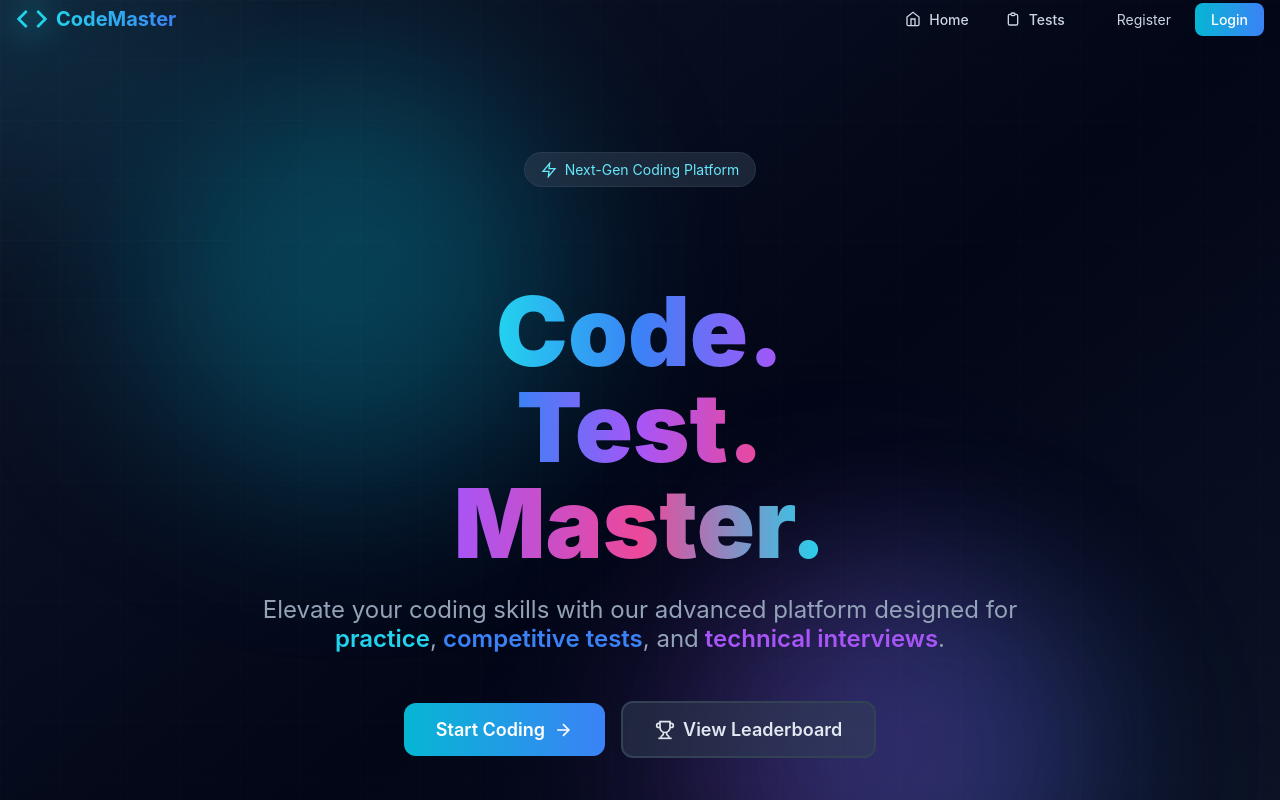
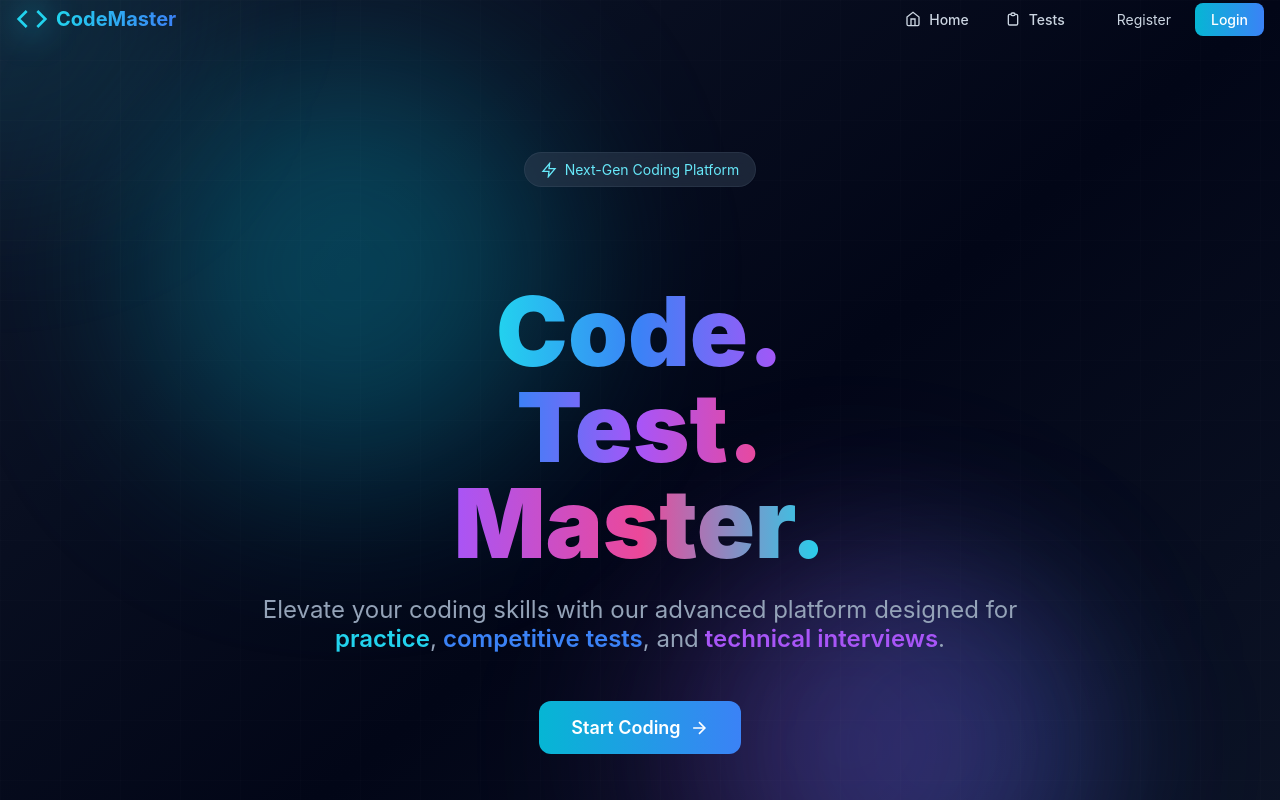
Before and after one commit to vishalyl02/coding-platform, a React (Create React App) app in the folder frontend/: page / in a window 1280 px wide. Shown: the top 800 px of the page. Built offline with nearby package versions, Linux system fonts and the light colour scheme.

Commit message:
sixteenth commit

```diff
--- a/frontend/src/pages/Home.js
+++ b/frontend/src/pages/Home.js
@@ -72,7 +72,7 @@ function Home() {
               <div className="home-btn-gradient"></div>
             </Link>
 
-            <Link to="/leaderboard" className="home-btn-secondary">
+            {/* <Link to="/leaderboard" className="home-btn-secondary">
               <svg className="home-btn-icon" viewBox="0 0 24 24" fill="none" stroke="currentColor" strokeWidth="2">
                 <path d="M6 9H4.5a2.5 2.5 0 010-5H6"></path>
                 <path d="M18 9h1.5a2.5 2.5 0 000-5H18"></path>
@@ -82,7 +82,7 @@ function Home() {
                 <path d="M18 2H6v7a6 6 0 0012 0V2z"></path>
               </svg>
               <span>View Leaderboard</span>
-            </Link>
+            </Link> */}
           </div>
 
           {/* Feature Cards */}
```
